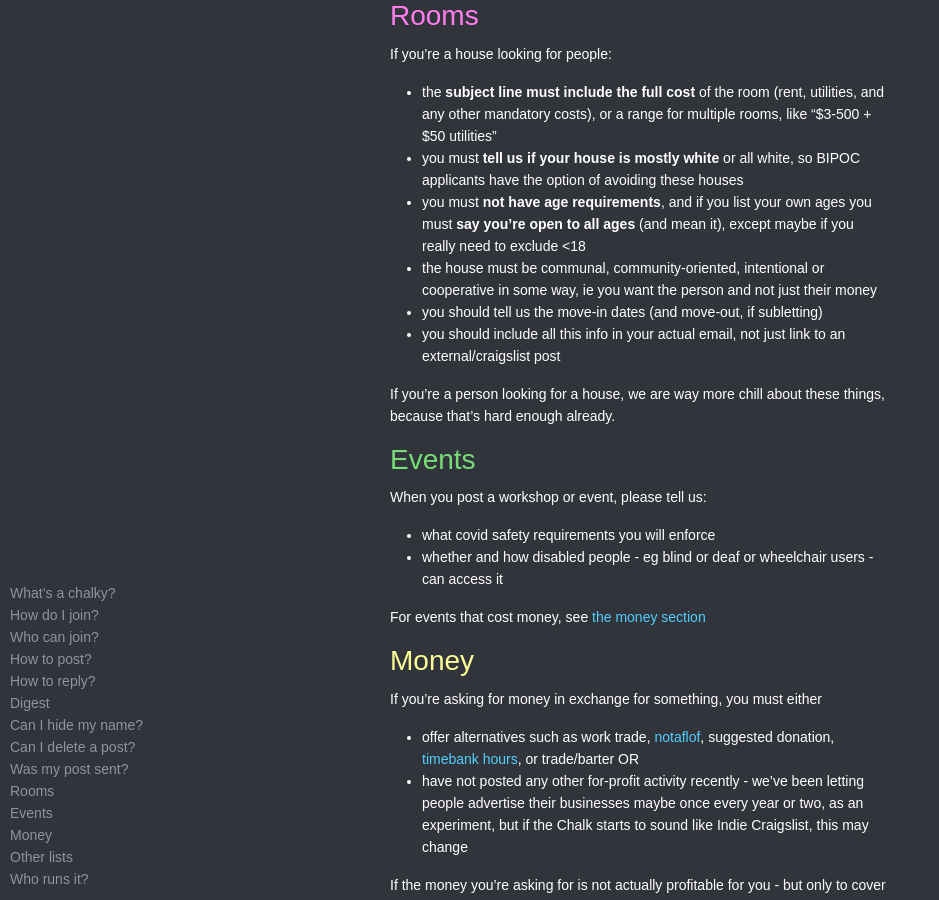
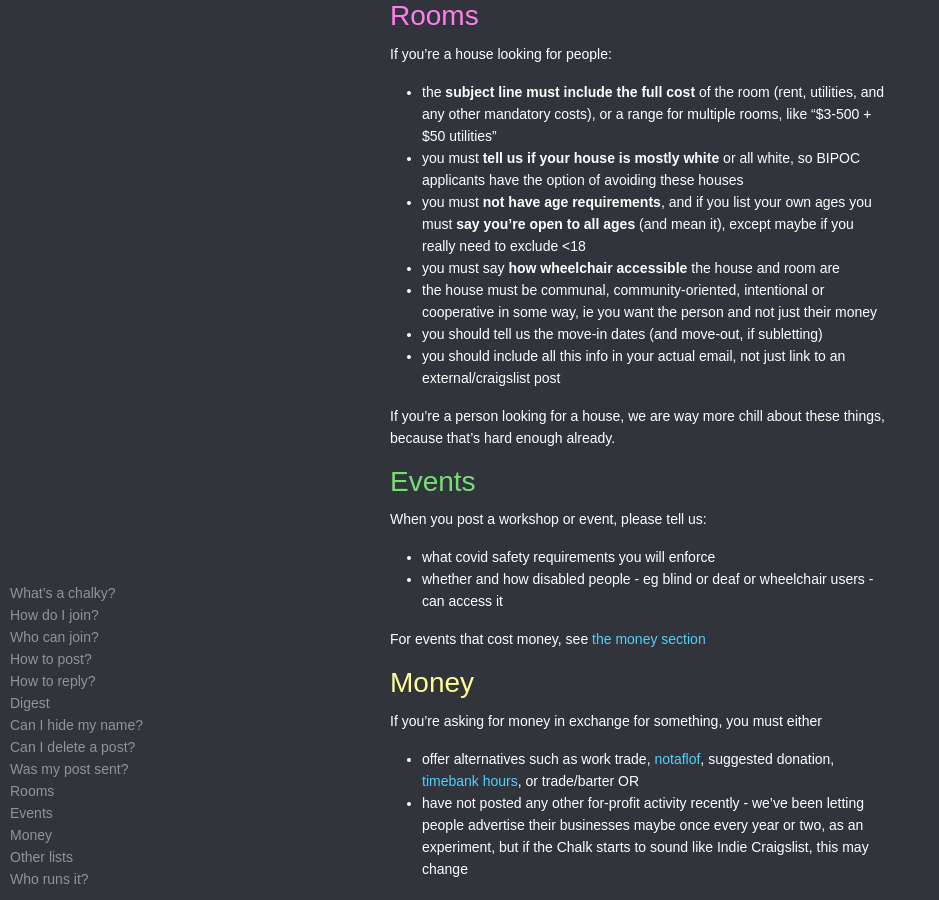
Before and after one commit to organicunity/chalkies.github.io, a Jekyll site: the page built from index.md, in a window 1280 px wide and 900 px high, scrolled down 2566 px. Shown: the whole window, without its empty margins (0-939 px from the left). Built offline with Jekyll 4.4.1, drawn with Linux system fonts in a browser that asks for light colours; some web fonts are replaced; comment, search, counter and statistics services are not loaded; a style sheet for code colours, icons or effects is not loaded; our own code applies the rules of GitHub Pages for plain Markdown files.

Commit message:
housing accessibility

```diff
--- a/index.md
+++ b/index.md
@@ -83,6 +83,7 @@ If you're a house looking for people:
 * the **subject line must include the full cost** of the room (rent, utilities, and any other mandatory costs), or a range for multiple rooms, like "$3-500 + $50 utilities"
 * you must **tell us if your house is mostly white** or all white, so BIPOC applicants have the option of avoiding these houses
 * you must **not have age requirements**, and if you list your own ages you must **say you're open to all ages** (and mean it), except maybe if you really need to exclude <18
+* you must say **how wheelchair accessible** the house and room are
 * the house must be communal, community-oriented, intentional or cooperative in some way, ie you want the person and not just their money
 * you should tell us the move-in dates (and move-out, if subletting)
 * you should include all this info in your actual email, not just link to an external/craigslist post
```
